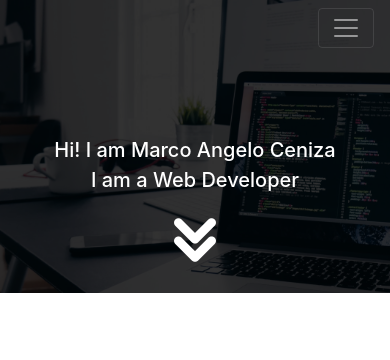
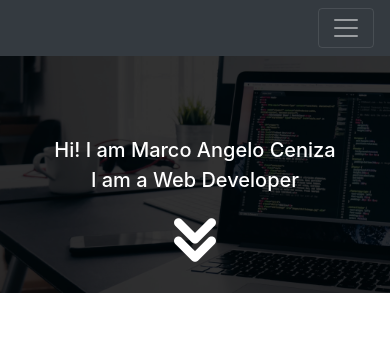
Before and after one commit to marcoceniza/myportfolio, a plain HTML site: page index.html in a window 390 px wide. Shown: the top 360 px of the page. Drawn offline with nearby package versions, Linux system fonts and the light colour scheme.

Commit message:
Update media.css

```diff
--- a/css/media.css
+++ b/css/media.css
@@ -44,6 +44,7 @@
 @media screen and (max-width: 576px) {
   .navbar-expand-sm {
     justify-content: flex-end !important;
+    background: #343a40;
   }
   .navbar-collapse {
     text-align: right;
```
